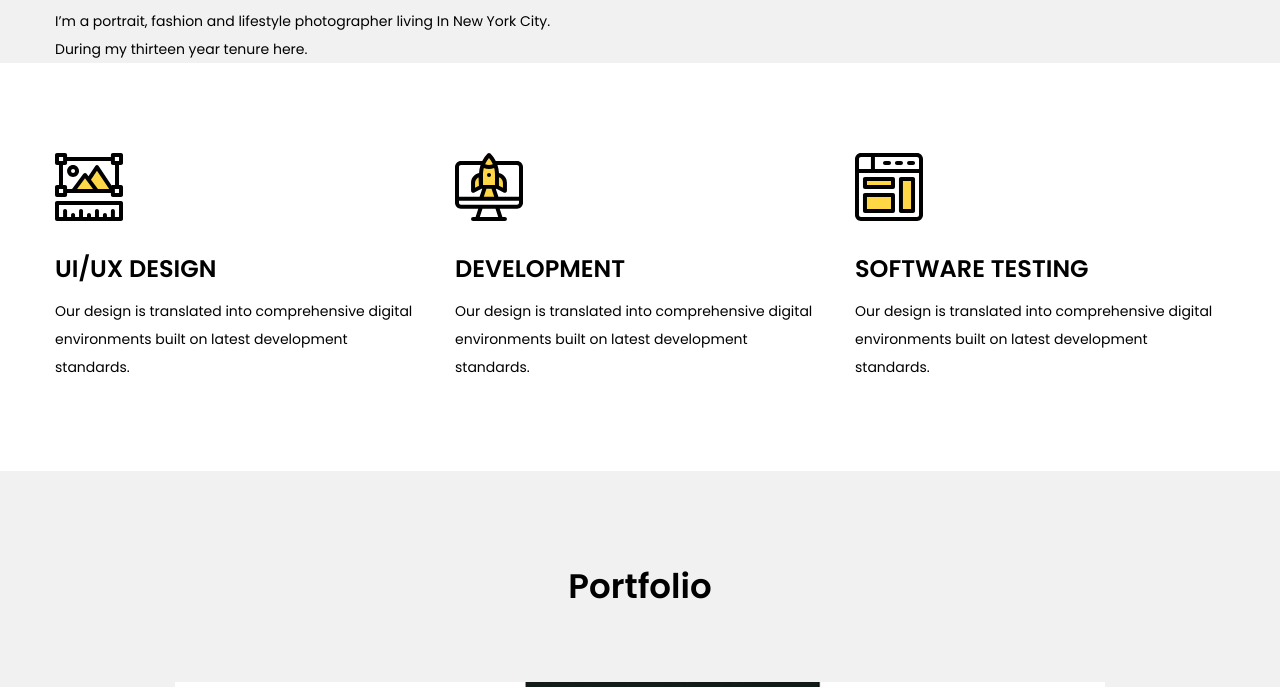
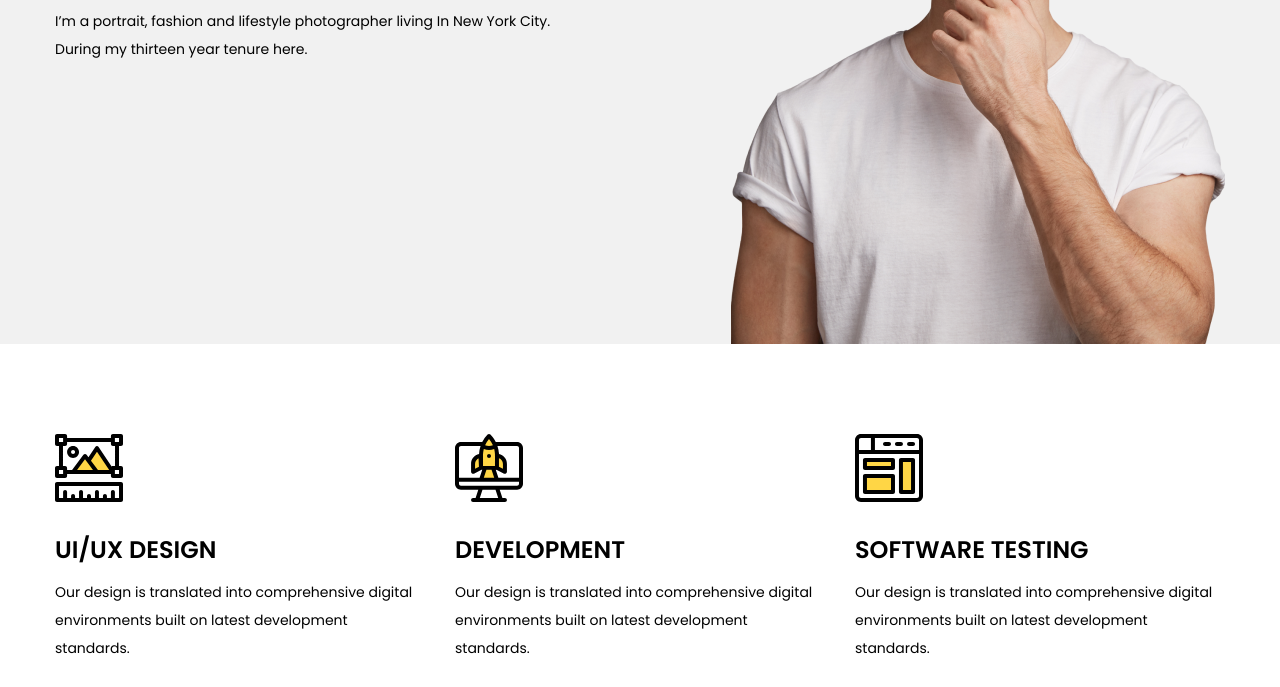
Before and after one commit to Ukrlan-ua/my_first_js_site, a plain HTML site: page index.html in a window 1280 px wide. Shown: the part 426-1113 px from the top of the page. Drawn offline with nearby package versions, Linux system fonts and the light colour scheme; files whose address does not match are found by name.

Commit message:
Update index.html

```diff
--- a/index.html
+++ b/index.html
@@ -40,7 +40,7 @@
                     <!-- подключаем разные картинки под разные размеры экрана -->
                         <picture>
                             <source media="(max-width: 499px)" srcset="./img/header/hero-mobile.png">
-                            <img src="/kelvin/img/header/hero.png" alt="hero">
+                            <img src="./img/header/hero.png" alt="hero">
                         </picture>
                     </div>
             </div>
```
